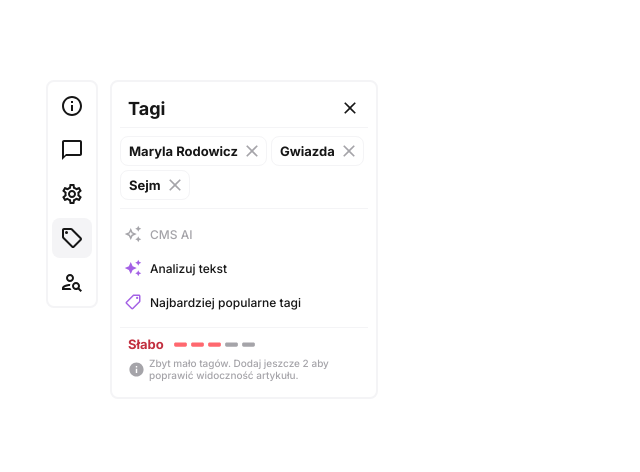
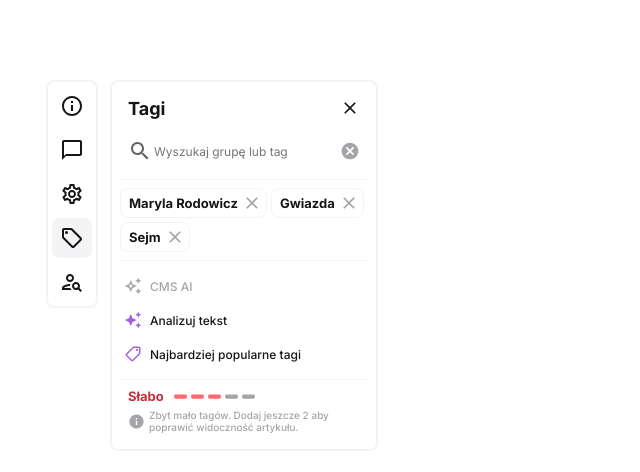
Before and after one commit to g-krzysztof/search-tags-component, a Next.js app: page / in a window 1280 px wide. Shown: the top 472 px of the page, without its empty margins (0-640 px from the left). Built offline with nearby package versions, Linux system fonts and the light colour scheme.

Commit message:
add SearchInput component

```diff
--- a/src/components/ContextMenuItem/ContextMenuItem.tsx
+++ b/src/components/ContextMenuItem/ContextMenuItem.tsx
@@ -24,7 +24,6 @@ export const ContextMenuItem: React.FC<ChipProps> = ({
       display="flex"
       justifyContent="flex-start"
       alignItems="center"
-      width="190px"
     >
       <Box pl="xxxs" pr="xxs" onClick={onClick}>
         <Icon
--- /dev/null
+++ b/src/components/SearchInput/SearchInput.tsx
@@ -0,0 +1,42 @@
+import React, { useState } from 'react'
+import { Box, Text, Icon, IconButton } from '@/src/ui'
+import styled from 'styled-components'
+
+interface SearchInputProps {}
+export const SearchInput: React.FC<SearchInputProps> = () => {
+  const [inputValue, setInputValue] = useState('')
+
+  return (
+    <Box display="flex" justifyContent="space-between" alignItems="center">
+      <Box display="flex" alignItems="center">
+        <Icon iconName="search" color="grayDark" size={24} />
+        <Text color="black" fontSize="s">
+          <StyledInput
+            type="text"
+            placeholder="Wyszukaj grupę lub tag"
+            value={inputValue}
+            onChange={(e) => setInputValue(e.target.value)}
+          />
+        </Text>
+      </Box>
+      <Box>
+        <IconButton
+          iconName="closeRound"
+          color="grayMedium"
+          variant="bare"
+          onClick={() => setInputValue('')}
+        />
+      </Box>
+    </Box>
+  )
+}
+
+const StyledInput = styled.input`
+  border: none;
+  font-size: inherit;
+  font-family: inherit;
+  outline: 0 none;
+  :focus {
+    outline: 0 none;
+  }
+`
--- /dev/null
+++ b/src/components/SearchInput/index.ts
@@ -0,0 +1 @@
+export * from './SearchInput'
--- a/src/components/SearchTags/SearchTags.tsx
+++ b/src/components/SearchTags/SearchTags.tsx
@@ -1,5 +1,9 @@
 import { Box, Text, Divider, Chip, IconButton } from '../../ui'
-import { ContextMenuItem, StrengthProgress } from '@/src/components'
+import {
+  ContextMenuItem,
+  StrengthProgress,
+  SearchInput,
+} from '@/src/components'
 import { chipsItems, contextMenuItems } from '@/lib/dummyData'
 
 export interface SearchTagsProps {}
@@ -24,6 +28,9 @@ const SearchTags: React.FC<SearchTagsProps> = () => {
           onClick={() => console.log('close tags')}
         />
       </Box>
+      <Box px="xxs" pt="xs" pb="s">
+        <SearchInput />
+      </Box>
       <Divider color="grayLight" />
       <Box display="flex" pt="xxs" pb="xxxs" flexWrap="wrap">
         {chipsItems.map(({ chipId, label }) => (
@@ -36,7 +43,12 @@ const SearchTags: React.FC<SearchTagsProps> = () => {
         ))}
       </Box>
       <Divider color="grayLight" />
-      <Box py="xxs" display="flex" flexDirection="column">
+      <Box
+        py="xxs"
+        display="flex"
+        flexDirection="column"
+        alignItems="flex-start"
+      >
         {contextMenuItems.map(({ cmItemId, iconName, label, active }) => (
           <ContextMenuItem
             key={cmItemId}
--- a/src/components/index.ts
+++ b/src/components/index.ts
@@ -2,3 +2,4 @@ export * from './SideMenu'
 export * from './SearchTags'
 export * from './ContextMenuItem'
 export * from './StrengthProgress'
+export * from './SearchInput'
```
